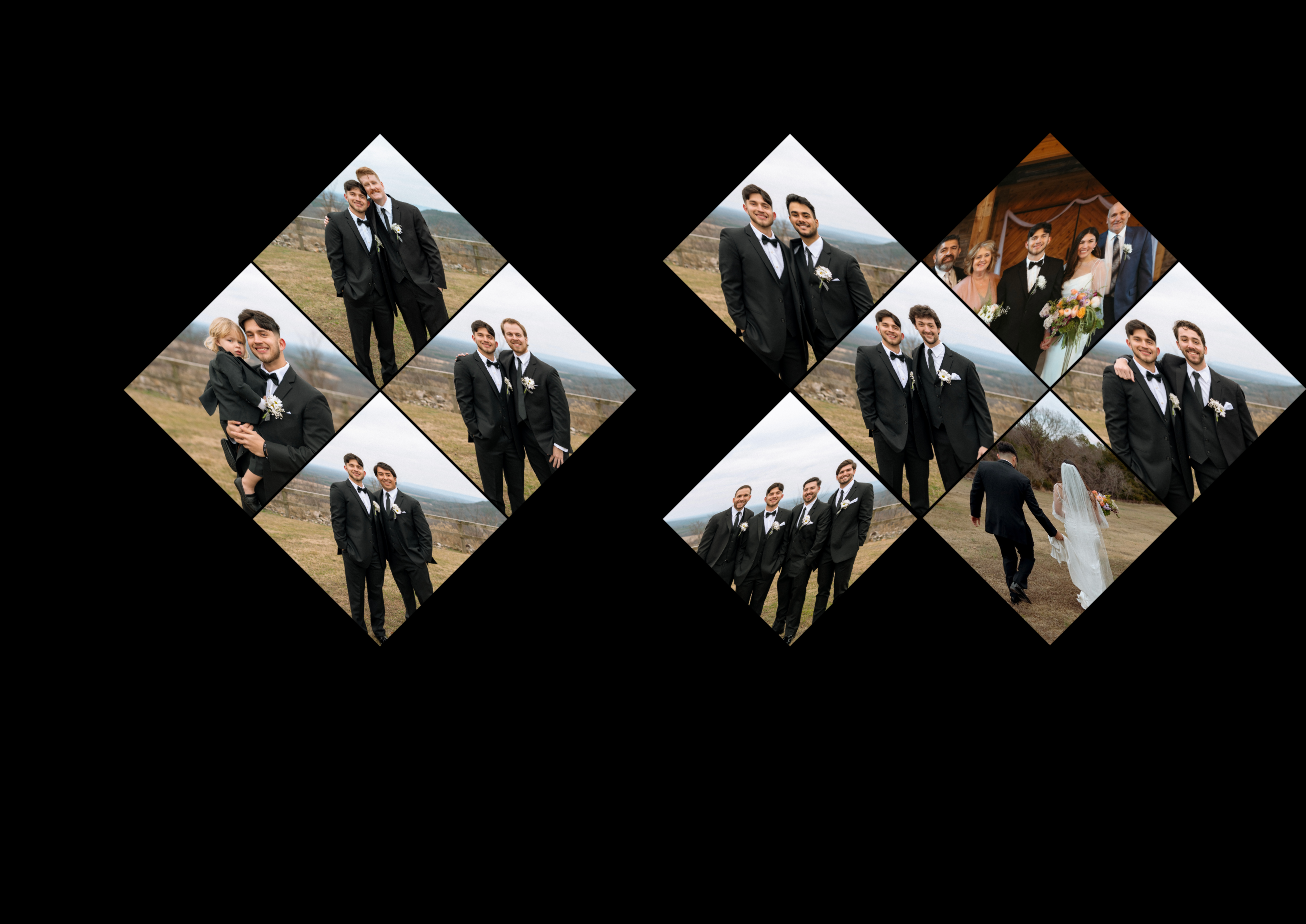
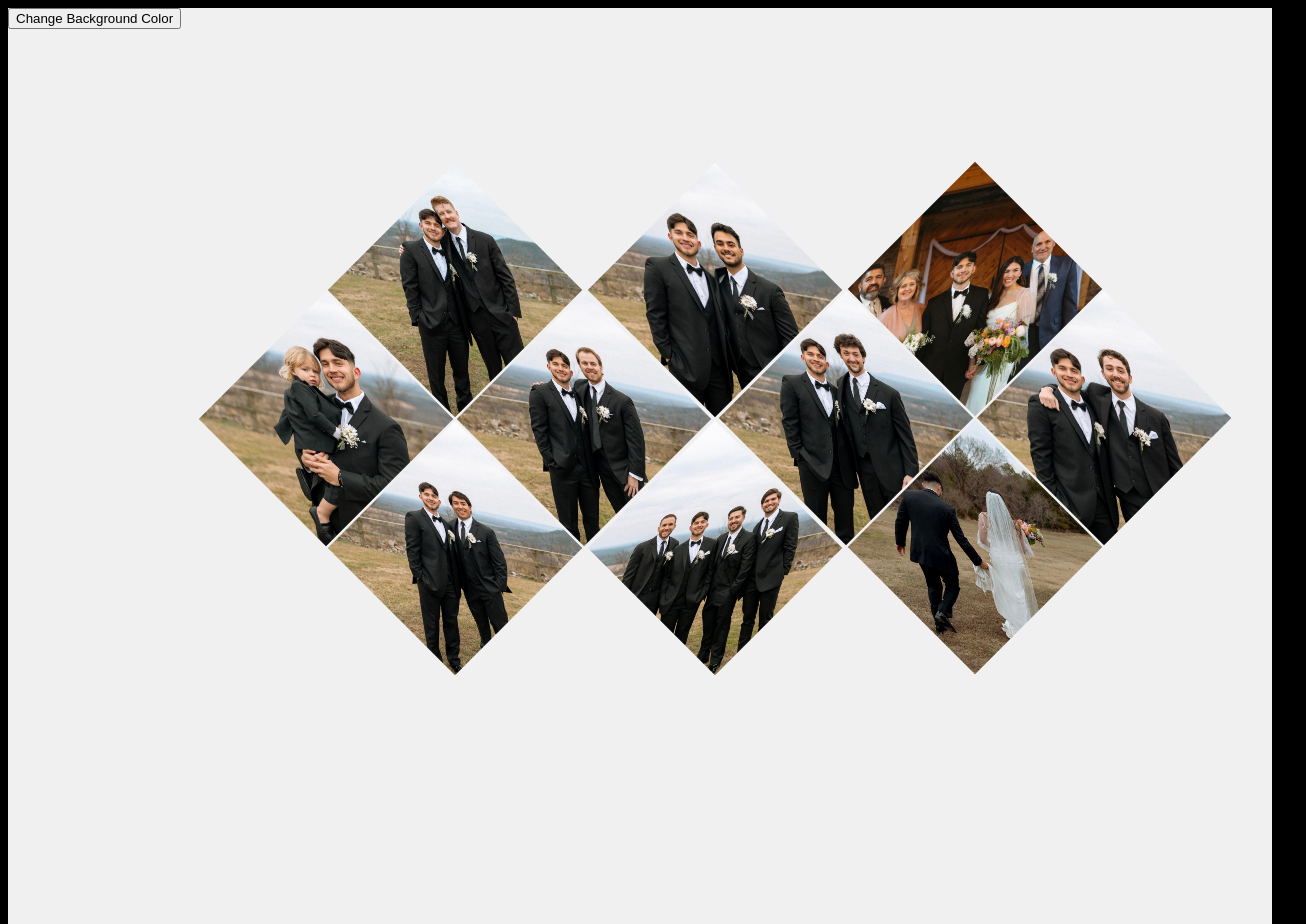
Before and after one commit to Jacob-Valdez-31/my-app, a SvelteKit app: page /grid in a window 1280 px wide. Shown: the top 924 px of the page, 1306 px wide, since content can reach past the window. Built offline with nearby package versions, Linux system fonts and the light colour scheme.

Commit message:
Added functionality to change bg color

```diff
--- a/src/routes/grid/+page.svelte
+++ b/src/routes/grid/+page.svelte
@@ -1,84 +1,111 @@
 <script>
-import bennett_jacob from '/src/img/bennett_jacob.jpeg'
-import trent_jacob from '/src/img/trent_jacob.jpeg'
-import nate_jacob from '/src/img/nate_jacob.jpeg'
-import cam_jacob from '/src/img/cam_jacob.jpeg'
-import miggy_jacob from '/src/img/miggy_jacob.jpeg'
-import kiser_jacob from '/src/img/kiser_jacob.jpeg'
-import will_jacob from '/src/img/will_jacob.jpeg'
-import brothers from '/src/img/brothers.jpeg'
-import family from '/src/img/family.jpeg'
-import bride from '/src/img/bride.jpeg'
+  import bennett_jacob from "/src/img/bennett_jacob.jpeg";
+  import trent_jacob from "/src/img/trent_jacob.jpeg";
+  import nate_jacob from "/src/img/nate_jacob.jpeg";
+  import cam_jacob from "/src/img/cam_jacob.jpeg";
+  import miggy_jacob from "/src/img/miggy_jacob.jpeg";
+  import kiser_jacob from "/src/img/kiser_jacob.jpeg";
+  import will_jacob from "/src/img/will_jacob.jpeg";
+  import brothers from "/src/img/brothers.jpeg";
+  import family from "/src/img/family.jpeg";
+  import bride from "/src/img/bride.jpeg";
+  import { onMount } from "svelte";
+
+  onMount(() => {
+    const bgContainer = document.getElementById("bg-container");
+    const colorBtn = document.getElementById("color-btn");
+
+    colorBtn.addEventListener("click", changeBgColor);
+
+    function changeBgColor() {
+      bgContainer.style.backgroundColor = getRandomColor();
+    }
+
+    function getRandomColor() {
+      const letters = "0123456789ABCDEF";
+      let color = "#";
+      for (let i = 0; i < 6; i++) {
+        color += letters[Math.floor(Math.random() * 16)];
+      }
+      return color;
+    }
+  });
 </script>
 
+<div id="bg-container">
+  <button id="color-btn">Change Background Color</button>
+  <div class="parent">
+    <div class="grid-container-colum">
+      <img src={bennett_jacob} class="img-style" alt="" />
+      <img src={trent_jacob} class="img-style" alt="" />
+    </div>
+    <div class="grid-container-row">
+      <img src={nate_jacob} class="img-style" alt="" />
+      <img src={cam_jacob} class="img-style" alt="" />
+    </div>
+  </div>
+
+  <div class="parent-two">
+    <div class="grid-container-row">
+      <img src={miggy_jacob} class="img-style" alt="" />
+      <img src={brothers} class="img-style" alt="" />
+    </div>
+  </div>
+
+  <div class="parent-three">
+    <div class="grid-container-colum">
+      <img src={kiser_jacob} class="img-style" alt="" />
+      <img src={will_jacob} class="img-style" alt="" />
+    </div>
+    <div class="grid-container-row">
+      <img src={family} class="img-style" alt="" />
+      <img src={bride} class="img-style" alt="" />
+    </div>
+  </div>
+</div>
+
 <style>
-    .parent{
-        margin-right: 200px;
+  .parent {
+    margin-right: 350px;
     margin-top: 200px;
     position: relative;
   }
-    .parent-two{
-        margin-left: 320px;
-        margin-top:-538px;
+  .parent-two {
+    margin-left: 170px;
+    margin-top: -538px;
     position: relative;
   }
-    .parent-three{
-        margin-left: 840px;
+  .parent-three {
+    margin-left: 690px;
     margin-top: -819px;
     position: relative;
-
   }
   .grid-container-colum {
     display: grid;
-      grid-template-columns: 258px 200px ;
+    grid-template-columns: 258px 200px;
     grid-area: center;
     justify-content: center;
     position: relative;
   }
   .grid-container-row {
     display: grid;
-        grid-template-rows: 258px ;
+    grid-template-rows: 258px;
     grid-area: center;
     justify-content: center;
     transform: translate(-10px, -409px);
     position: relative;
   }
-    .img-style{
-        transform: rotate(45deg) ;
+  .img-style {
+    transform: rotate(45deg);
     width: 180px;
     height: 180px;
     margin-top: 100px;
     position: relative;
   }
+
+  #bg-container {
+    background-color: #f0f0f0;
+    height: 100%;
+    width: 100%;
+  }
 </style>
-
-<div style="margin-right:300px">
-    <div class="parent">
-        <div class="grid-container-colum">
-            <img src={bennett_jacob} class="img-style" alt="" >
-            <img src={trent_jacob} class="img-style" alt="" >
-        </div>
-        <div class="grid-container-row">
-            <img src={nate_jacob} class="img-style" alt="" >
-            <img src={cam_jacob} class="img-style" alt="" >
-         </div>
-    </div>
-</div>
-
-<div class="parent-two">
-    <div class="grid-container-row">
-        <img src={miggy_jacob} class="img-style" alt="" >
-        <img src={brothers} class="img-style" alt="" >
-    </div>
-</div>
-
-<div class="parent-three">
-    <div class="grid-container-colum">
-        <img src={kiser_jacob} class="img-style" alt="" >
-        <img src={will_jacob} class="img-style" alt="" >
-    </div>
-    <div class="grid-container-row">
-        <img src={family} class="img-style" alt="" >
-        <img src={bride} class="img-style" alt="">
-     </div>
- </div>
```
Lines whose indentation alone changed are shown as unchanged.
